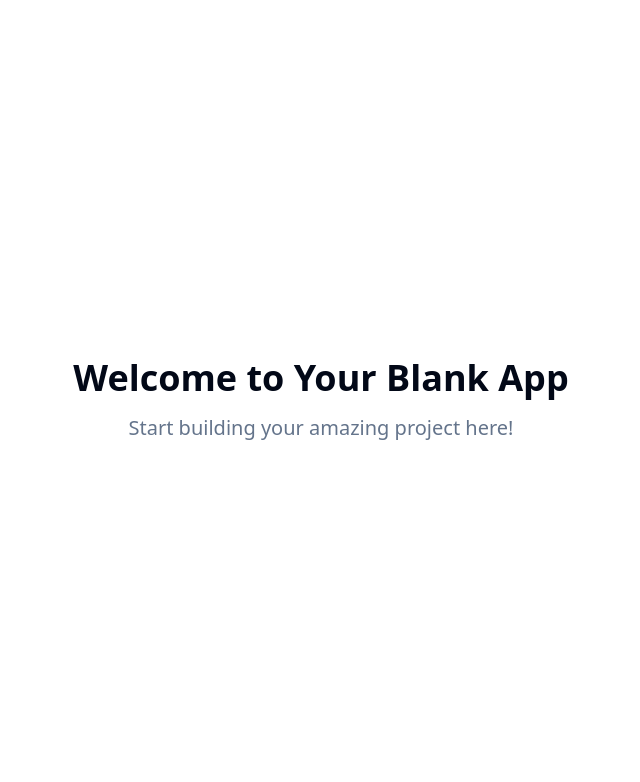
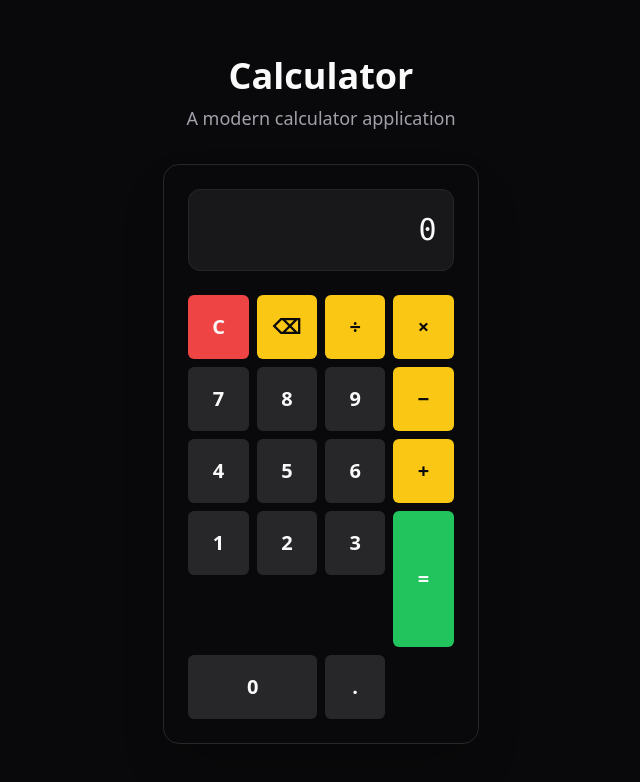
Before and after one commit to lifedesigner21/whole-pod, a React (Vite) app: page / in a window 1280 px wide. Shown: the top 782 px of the page, without its empty margins (319-959 px from the left). Built offline with nearby package versions, Linux system fonts and the light colour scheme.

Commit message:
Add calculator application
Implement a calculator application.

```diff
--- /dev/null
+++ b/src/components/Calculator.tsx
@@ -0,0 +1,174 @@
+import { useState } from 'react';
+import { Button } from '@/components/ui/button';
+
+const Calculator = () => {
+  const [display, setDisplay] = useState('0');
+  const [previousValue, setPreviousValue] = useState<number | null>(null);
+  const [operation, setOperation] = useState<string | null>(null);
+  const [waitingForOperand, setWaitingForOperand] = useState(false);
+
+  const inputNumber = (num: string) => {
+    if (waitingForOperand) {
+      setDisplay(num);
+      setWaitingForOperand(false);
+    } else {
+      setDisplay(display === '0' ? num : display + num);
+    }
+  };
+
+  const inputDecimal = () => {
+    if (waitingForOperand) {
+      setDisplay('0.');
+      setWaitingForOperand(false);
+    } else if (display.indexOf('.') === -1) {
+      setDisplay(display + '.');
+    }
+  };
+
+  const clear = () => {
+    setDisplay('0');
+    setPreviousValue(null);
+    setOperation(null);
+    setWaitingForOperand(false);
+  };
+
+  const performOperation = (nextOperation: string) => {
+    const inputValue = parseFloat(display);
+
+    if (previousValue === null) {
+      setPreviousValue(inputValue);
+    } else if (operation) {
+      const currentValue = previousValue || 0;
+      const newValue = calculate(currentValue, inputValue, operation);
+
+      setDisplay(`${parseFloat(newValue.toFixed(7))}`);
+      setPreviousValue(newValue);
+    }
+
+    setWaitingForOperand(true);
+    setOperation(nextOperation);
+  };
+
+  const calculate = (firstValue: number, secondValue: number, operation: string): number => {
+    switch (operation) {
+      case '+':
+        return firstValue + secondValue;
+      case '-':
+        return firstValue - secondValue;
+      case '×':
+        return firstValue * secondValue;
+      case '÷':
+        return firstValue / secondValue;
+      case '=':
+        return secondValue;
+      default:
+        return secondValue;
+    }
+  };
+
+  const handleEquals = () => {
+    if (operation && previousValue !== null) {
+      performOperation('=');
+      setOperation(null);
+      setPreviousValue(null);
+      setWaitingForOperand(true);
+    }
+  };
+
+  const ButtonGrid = ({ children, className = '' }: { children: React.ReactNode; className?: string }) => (
+    <div className={`grid grid-cols-4 gap-2 ${className}`}>
+      {children}
+    </div>
+  );
+
+  const CalcButton = ({
+    onClick,
+    children,
+    variant = 'number',
+    className = '',
+    span = 1
+  }: {
+    onClick: () => void;
+    children: React.ReactNode;
+    variant?: 'number' | 'operator' | 'equals' | 'clear';
+    className?: string;
+    span?: number;
+  }) => {
+    const baseClasses = "h-16 text-xl font-semibold transition-all duration-200 hover:scale-105 active:scale-95";
+
+    const variantClasses = {
+      number: "bg-calc-number hover:bg-calc-number/80 text-foreground",
+      operator: "bg-calc-operator hover:bg-calc-operator/80 text-primary-foreground",
+      equals: "bg-calc-equals hover:bg-calc-equals/80 text-foreground",
+      clear: "bg-calc-clear hover:bg-calc-clear/80 text-destructive-foreground"
+    };
+
+    const spanClass = span === 2 ? 'col-span-2' : '';
+
+    return (
+      <Button
+        onClick={onClick}
+        className={`${baseClasses} ${variantClasses[variant]} ${spanClass} ${className}`}
+        variant="ghost"
+      >
+        {children}
+      </Button>
+    );
+  };
+
+  return (
+    <div className="w-full max-w-sm mx-auto bg-card border border-border rounded-2xl p-6 shadow-2xl">
+      {/* Display */}
+      <div className="mb-6 p-4 bg-calc-display rounded-xl border border-border">
+        <div className="text-right text-3xl font-mono text-foreground min-h-[3rem] flex items-center justify-end overflow-hidden">
+          {display}
+        </div>
+      </div>
+
+      {/* Button Grid */}
+      <div className="space-y-2">
+        {/* First Row */}
+        <ButtonGrid>
+          <CalcButton onClick={clear} variant="clear">C</CalcButton>
+          <CalcButton onClick={() => setDisplay(display.slice(0, -1) || '0')} variant="operator">⌫</CalcButton>
+          <CalcButton onClick={() => performOperation('÷')} variant="operator">÷</CalcButton>
+          <CalcButton onClick={() => performOperation('×')} variant="operator">×</CalcButton>
+        </ButtonGrid>
+
+        {/* Second Row */}
+        <ButtonGrid>
+          <CalcButton onClick={() => inputNumber('7')} variant="number">7</CalcButton>
+          <CalcButton onClick={() => inputNumber('8')} variant="number">8</CalcButton>
+          <CalcButton onClick={() => inputNumber('9')} variant="number">9</CalcButton>
+          <CalcButton onClick={() => performOperation('-')} variant="operator">−</CalcButton>
+        </ButtonGrid>
+
+        {/* Third Row */}
+        <ButtonGrid>
+          <CalcButton onClick={() => inputNumber('4')} variant="number">4</CalcButton>
+          <CalcButton onClick={() => inputNumber('5')} variant="number">5</CalcButton>
+          <CalcButton onClick={() => inputNumber('6')} variant="number">6</CalcButton>
+          <CalcButton onClick={() => performOperation('+')} variant="operator">+</CalcButton>
+        </ButtonGrid>
+
+        {/* Fourth Row */}
+        <ButtonGrid>
+          <CalcButton onClick={() => inputNumber('1')} variant="number">1</CalcButton>
+          <CalcButton onClick={() => inputNumber('2')} variant="number">2</CalcButton>
+          <CalcButton onClick={() => inputNumber('3')} variant="number">3</CalcButton>
+          <CalcButton onClick={handleEquals} variant="equals" className="row-span-2 h-[8.5rem]">
+            =
+          </CalcButton>
+        </ButtonGrid>
+
+        {/* Fifth Row */}
+        <ButtonGrid>
+          <CalcButton onClick={() => inputNumber('0')} variant="number" span={2}>0</CalcButton>
+          <CalcButton onClick={inputDecimal} variant="number">.</CalcButton>
+        </ButtonGrid>
+      </div>
+    </div>
+  );
+};
+
+export default Calculator;
--- a/src/index.css
+++ b/src/index.css
@@ -8,33 +8,40 @@ All colors MUST be HSL.
 
 @layer base {
   :root {
-    --background: 0 0% 100%;
-    --foreground: 222.2 84% 4.9%;
+    --background: 240 10% 3.9%;
+    --foreground: 0 0% 98%;
 
-    --card: 0 0% 100%;
-    --card-foreground: 222.2 84% 4.9%;
+    --card: 240 10% 3.9%;
+    --card-foreground: 0 0% 98%;
 
-    --popover: 0 0% 100%;
-    --popover-foreground: 222.2 84% 4.9%;
+    --popover: 240 10% 3.9%;
+    --popover-foreground: 0 0% 98%;
 
-    --primary: 222.2 47.4% 11.2%;
-    --primary-foreground: 210 40% 98%;
+    --primary: 47 96% 53%;
+    --primary-foreground: 240 10% 3.9%;
 
-    --secondary: 210 40% 96.1%;
-    --secondary-foreground: 222.2 47.4% 11.2%;
+    --secondary: 240 4.8% 15.9%;
+    --secondary-foreground: 0 0% 98%;
 
-    --muted: 210 40% 96.1%;
-    --muted-foreground: 215.4 16.3% 46.9%;
+    --muted: 240 4.8% 15.9%;
+    --muted-foreground: 240 5% 64.9%;
 
-    --accent: 210 40% 96.1%;
-    --accent-foreground: 222.2 47.4% 11.2%;
+    --accent: 240 4.8% 15.9%;
+    --accent-foreground: 0 0% 98%;
 
     --destructive: 0 84.2% 60.2%;
-    --destructive-foreground: 210 40% 98%;
+    --destructive-foreground: 0 0% 98%;
 
-    --border: 214.3 31.8% 91.4%;
-    --input: 214.3 31.8% 91.4%;
-    --ring: 222.2 84% 4.9%;
+    --border: 240 3.7% 15.9%;
+    --input: 240 3.7% 15.9%;
+    --ring: 47 96% 53%;
+
+    /* Calculator specific colors */
+    --calc-display: 240 6% 10%;
+    --calc-number: 240 4.8% 15.9%;
+    --calc-operator: 47 96% 53%;
+    --calc-equals: 142 71% 45%;
+    --calc-clear: 0 84.2% 60.2%;
 
     --radius: 0.5rem;
 
--- a/src/pages/Index.tsx
+++ b/src/pages/Index.tsx
@@ -1,11 +1,14 @@
-// Update this page (the content is just a fallback if you fail to update the page)
+import Calculator from '@/components/Calculator';
 
 const Index = () => {
   return (
-    <div className="min-h-screen flex items-center justify-center bg-background">
-      <div className="text-center">
-        <h1 className="text-4xl font-bold mb-4">Welcome to Your Blank App</h1>
-        <p className="text-xl text-muted-foreground">Start building your amazing project here!</p>
+    <div className="min-h-screen flex items-center justify-center bg-background p-4">
+      <div className="text-center space-y-8">
+        <div>
+          <h1 className="text-4xl font-bold mb-2 text-foreground">Calculator</h1>
+          <p className="text-lg text-muted-foreground">A modern calculator application</p>
+        </div>
+        <Calculator />
       </div>
     </div>
   );
--- a/tailwind.config.ts
+++ b/tailwind.config.ts
@@ -24,6 +24,11 @@ export default {
 				ring: 'hsl(var(--ring))',
 				background: 'hsl(var(--background))',
 				foreground: 'hsl(var(--foreground))',
+				'calc-display': 'hsl(var(--calc-display))',
+				'calc-number': 'hsl(var(--calc-number))',
+				'calc-operator': 'hsl(var(--calc-operator))',
+				'calc-equals': 'hsl(var(--calc-equals))',
+				'calc-clear': 'hsl(var(--calc-clear))',
 				primary: {
 					DEFAULT: 'hsl(var(--primary))',
 					foreground: 'hsl(var(--primary-foreground))'
```
